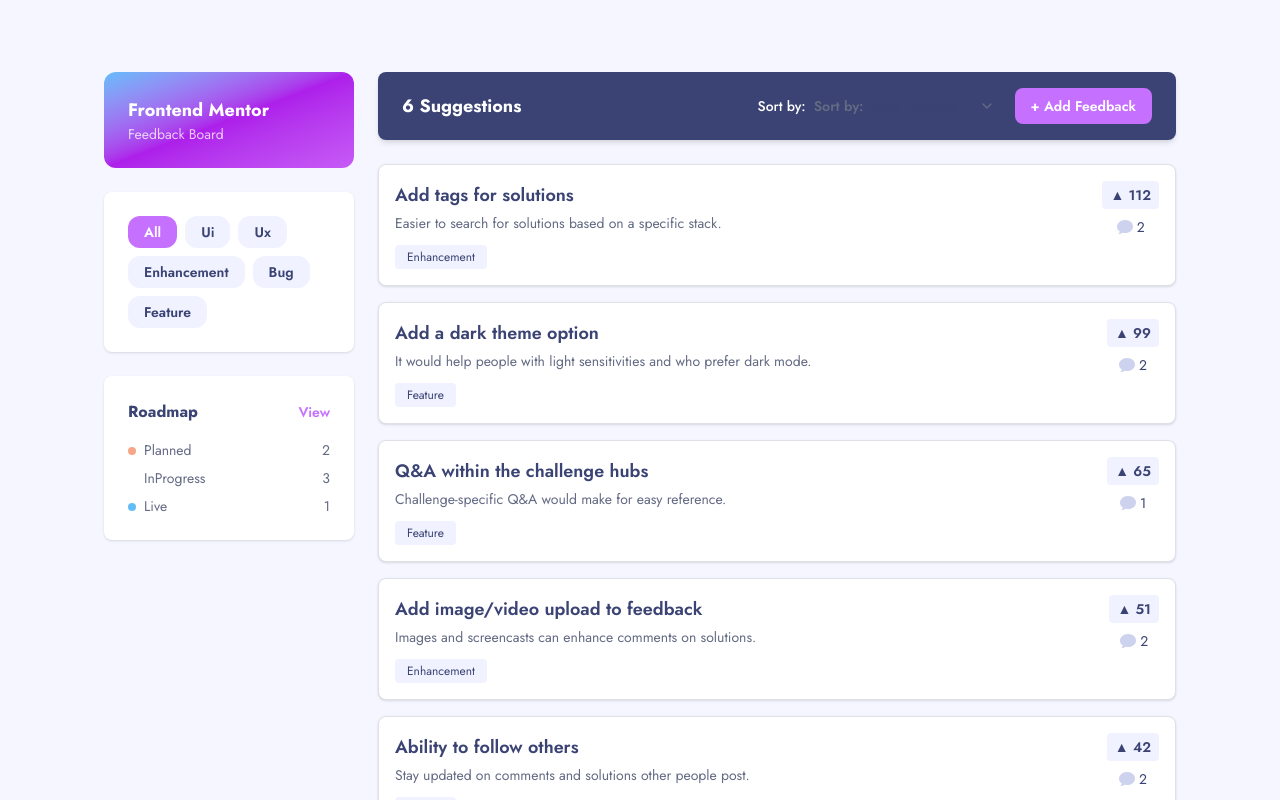
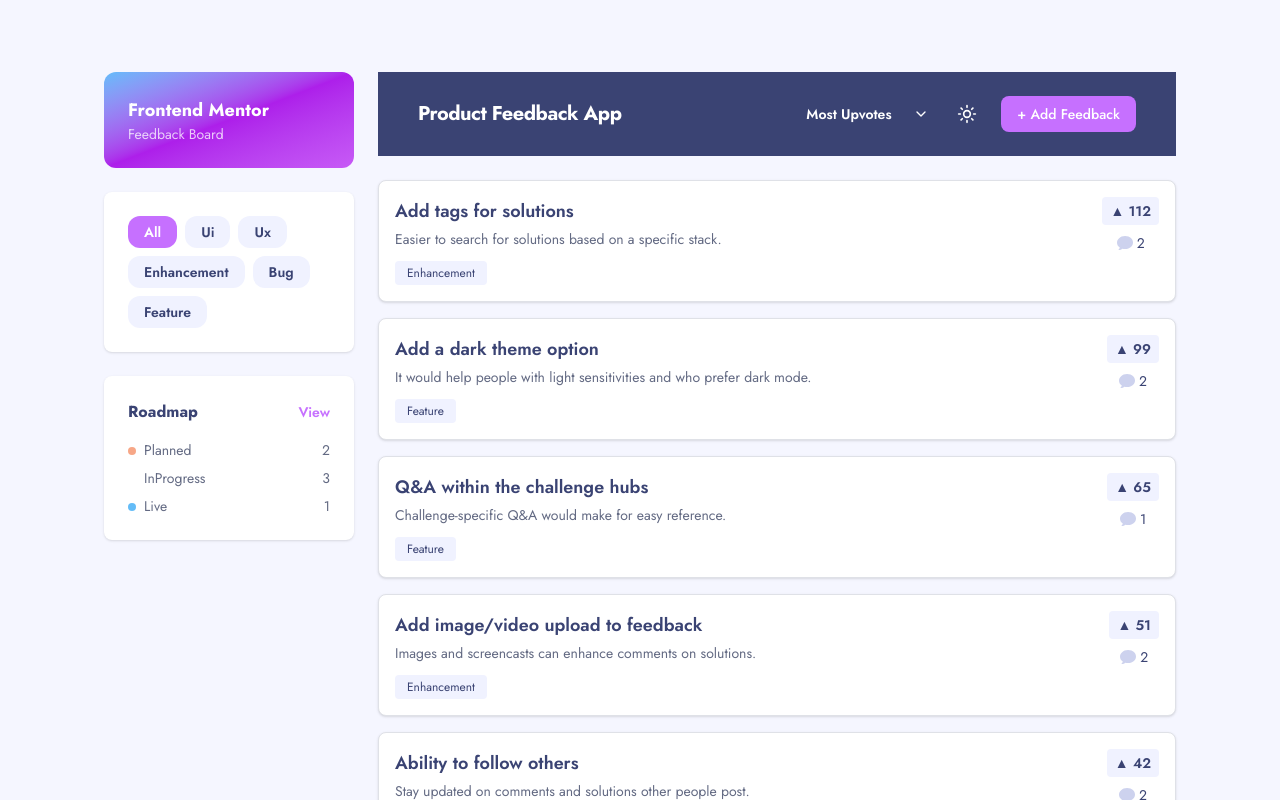
Before and after one commit to andrewteece/product-feedback-app, a Next.js app: page / in a window 1280 px wide. Shown: the top 800 px of the page. Built offline with nearby package versions, Linux system fonts and the light colour scheme; a web font is replaced by a local one.

Commit message:
remove SuggestionHeader and implement just Header globaly

```diff
--- a/src/app/page.tsx
+++ b/src/app/page.tsx
@@ -6,7 +6,7 @@
 import CategoryFilter from '@/components/filters/CategoryFilter';
 import SidebarHeaderCard from '@/components/layout/SidebarHeaderCard';
 import RoadmapSummary from '@/components/roadmap/RoadmapSummary';
-import SuggestionsHeader from '@/components/feedback/SuggestionsHeader';
+import Header from '@/components/layout/Header';
 import SuggestionList from '@/components/feedback/SuggestionList';
 
 export default function Home() {
@@ -31,7 +31,7 @@
 
         {/* Main content */}
         <section className='space-y-6'>
-          <SuggestionsHeader />
+          <Header />
           <SuggestionList
             feedback={suggestions}
             category={selectedCategory}
--- a/src/app/roadmap/page.tsx
+++ b/src/app/roadmap/page.tsx
@@ -5,6 +5,7 @@
 
 import { DndContext, DragEndEvent } from '@dnd-kit/core';
 import { Status } from '@/types/feedback';
+import Header from '@/components/layout/Header';
 
 export default function RoadmapPage() {
   const feedback = useFeedbackStore((s) => s.feedback);
@@ -28,6 +29,7 @@
 
   return (
     <>
+      <Header />
       <h1 className='sr-only'>Roadmap</h1>
 
       <DndContext onDragEnd={onDragEnd}>
--- a/src/components/feedback/SortDropdown.tsx
+++ b/src/components/feedback/SortDropdown.tsx
@@ -22,31 +22,29 @@
 };
 
 export default function SortDropdown({ value, onChange }: SortDropdownProps) {
-  // Zustand fallback if props are not passed
-  const storeValue = useFeedbackStore((s) => s.sortOption);
-  const storeOnChange = useFeedbackStore((s) => s.setSortOption);
+  const fallbackValue = useFeedbackStore((s) => s.sortOption);
+  const fallbackOnChange = useFeedbackStore((s) => s.setSortOption);
 
-  const current = value ?? storeValue;
-  const set = onChange ?? storeOnChange;
+  const current = value ?? fallbackValue;
+  const set = onChange ?? fallbackOnChange;
 
   return (
-    <div className='relative flex items-center gap-2 text-sm font-medium text-[var(--text-muted)]'>
-      <span className='font-semibold'>Sort by:</span>
+    <div className='relative'>
       <select
         id='sort'
         value={current}
         onChange={(e) => set(e.target.value as SortOption)}
-        className='appearance-none bg-transparent text-[var(--text-primary)] font-semibold pr-6 cursor-pointer focus:outline-none'
+        className='appearance-none bg-transparent text-white font-semibold pr-6 cursor-pointer text-sm focus:outline-none'
       >
         {Object.entries(SORT_LABELS).map(([key, label]) => (
-          <option key={key} value={key} className='text-[var(--text-primary)]'>
+          <option key={key} value={key} className='text-black'>
             {label}
           </option>
         ))}
       </select>
       <ChevronDown
         size={16}
-        className='absolute right-1 pointer-events-none text-[var(--text-muted)]'
+        className='absolute right-1 top-1/2 -translate-y-1/2 text-white pointer-events-none'
       />
     </div>
   );
--- a/src/components/feedback/SuggestionsHeader.tsx
+++ /dev/null
@@ -1,33 +0,0 @@
-'use client';
-
-import Link from 'next/link';
-import SortDropdown from '@/components/feedback/SortDropdown';
-import { useFeedbackStore } from '@/store/feedbackStore';
-import { routes } from '@/lib/routes';
-
-export default function SuggestionsHeader() {
-  const feedback = useFeedbackStore((s) => s.feedback);
-  const suggestions = feedback.filter((f) => f.status === 'suggestion');
-
-  return (
-    <div className='bg-[var(--bg-header)] text-white px-6 py-4 rounded-lg shadow-md flex flex-wrap gap-4 justify-between items-center'>
-      {/* Left: Suggestions count */}
-      <h1 className='text-lg font-bold'>{suggestions.length} Suggestions</h1>
-
-      {/* Right: Sort + Button */}
-      <div className='flex flex-wrap items-center gap-4'>
-        <div className='flex items-center gap-2 text-sm'>
-          <span className='font-medium'>Sort by:</span>
-          <SortDropdown />
-        </div>
-
-        <Link
-          href={routes.newFeedback}
-          className='bg-[var(--btn-primary)] hover:bg-[var(--btn-primary-hover)] text-white text-sm font-semibold py-2 px-4 rounded-lg transition'
-        >
-          + Add Feedback
-        </Link>
-      </div>
-    </div>
-  );
-}
--- a/src/components/layout/Header.tsx
+++ b/src/components/layout/Header.tsx
@@ -5,14 +5,16 @@
 import { ThemeToggle, BackButton } from '@/components/ui';
 import LayoutWrapper from '@/components/layout/LayoutWrapper';
 import { routes } from '@/lib/routes';
+import SortDropdown from '@/components/feedback/SortDropdown';
 
 export default function Header() {
   const pathname = usePathname();
   const isRoadmapPage = pathname.includes('roadmap');
+  const isHomePage = pathname === '/';
 
   return (
     <header className='w-full bg-[var(--bg-header)]'>
-      <LayoutWrapper className='flex items-center justify-between py-6'>
+      <LayoutWrapper className='flex flex-col gap-4 py-6 sm:flex-row sm:items-center sm:justify-between'>
         <div className='flex flex-col gap-2'>
           {isRoadmapPage && <BackButton />}
           <h1 className='text-white text-xl font-bold tracking-tight'>
@@ -20,6 +22,8 @@
           </h1>
         </div>
 
+        <div className='flex flex-col gap-4 sm:flex-row sm:items-center sm:gap-4'>
+          {isHomePage && <SortDropdown />}
           <div className='flex items-center gap-4'>
             <ThemeToggle />
             <Link
@@ -29,6 +33,7 @@
               + Add Feedback
             </Link>
           </div>
+        </div>
       </LayoutWrapper>
     </header>
   );
--- a/src/types/feedback.ts
+++ b/src/types/feedback.ts
@@ -3,10 +3,12 @@
 
 export type Status = 'suggestion' | 'planned' | 'in-progress' | 'live';
 
+export const DEFAULT_STATUS: Status = 'suggestion';
+
 export type User = {
   name: string;
   username: string;
-  image: string; // ✅ Matches structure from data.json
+  image: string;
 };
 
 export type Reply = {
```
Lines whose indentation alone changed are shown as unchanged.
